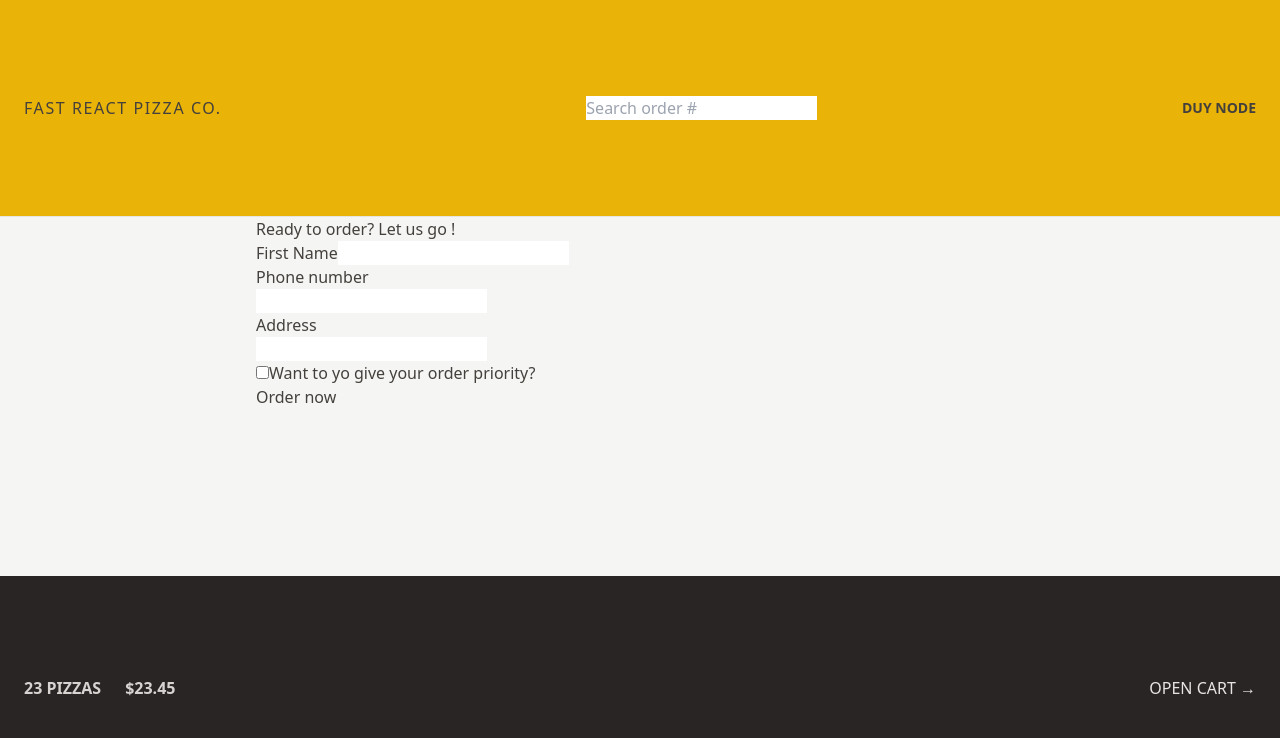
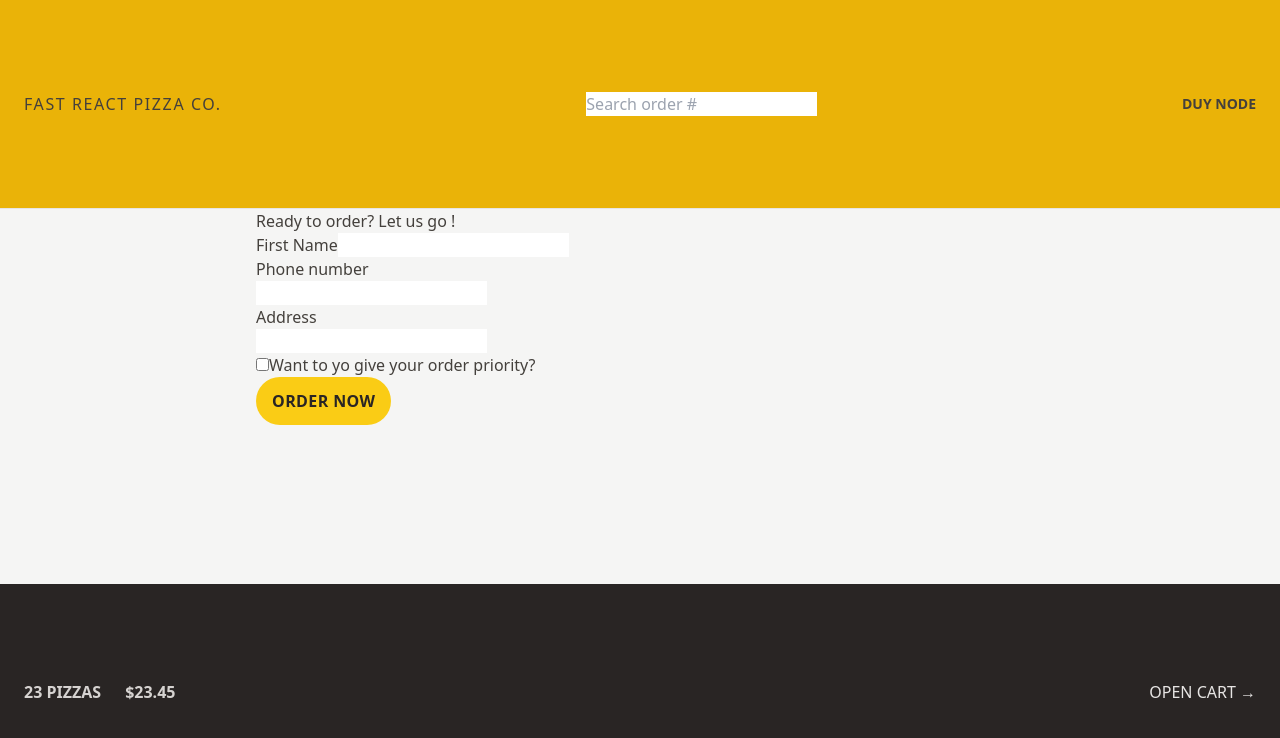
Before and after one commit to duylesales/ReactAdvance-ReactRouter-TailwindCSS-Intruct-By-JonasSchmedtnann-Udemy, a React (Vite) app: page /order/new in a window 1280 px wide. Shown: the top 738 px of the page. Built offline with nearby package versions, Linux system fonts and the light colour scheme.

Commit message:
Styling Button: Element States & Transitions

```diff
--- a/src/features/cart/Cart.jsx
+++ b/src/features/cart/Cart.jsx
@@ -29,7 +29,7 @@
 
   return (
     <div>
-      <Link to="/menu">&larr; Back to menu</Link>
+      <Link to="/menu" className="text-sm text-blue-500 hover:text-blue-600 hover:underline">&larr; Back to menu</Link>
 
       <h2>Your cart, %NAME%</h2>
 
--- a/src/features/order/CreateOrder.jsx
+++ b/src/features/order/CreateOrder.jsx
@@ -78,7 +78,7 @@
 
         <div>
           <input type="hidden" name="cart" value={JSON.stringify(cart)} />
-          <button disabled={isSubmitting}>
+          <button disabled={isSubmitting} className="bg-yellow-400 uppercase font-semibold text-stone-800 py-3 px-4 inline-block tracking-wide rounded-full hover:bg-yellow-300 transition-colors duration-300 focus:outline-none focus:ring focus:ring-yellow-300 focus:ring-offset-2 active:bg-slate-400 disabled:cursor-not-allowed">
             {isSubmitting ? "Placing order..." : "Order now"}
           </button>
         </div>
```
